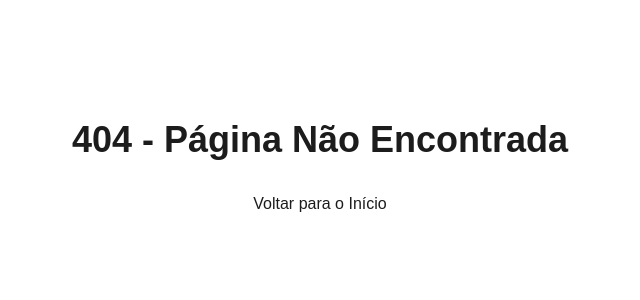
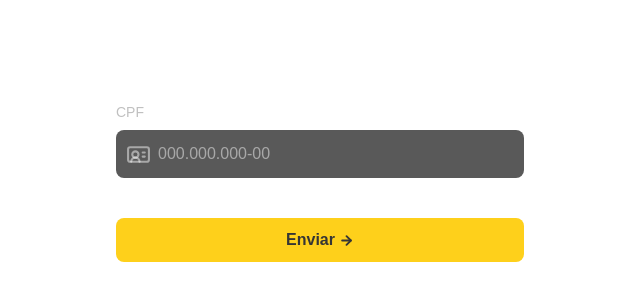
Before and after one commit to Jeep-Club/front-end-web-application, a Next.js app: page /forgot-password in a window 1280 px wide. Before the commit this address had no page. Shown: the part 232-532 px from the top of the page, without its empty margins (320-960 px from the left). Built offline with nearby package versions, Linux system fonts and the light colour scheme.

Commit message:
trabalhando em progresso

```diff
--- /dev/null
+++ b/src/app/forgot-password/page.tsx
@@ -0,0 +1,11 @@
+import FormForgotPassword from "@/components/pages/forgot-password/form";
+
+export default function ForgotPasswordPage() {
+    return (
+        <main className="flex min-h-screen flex-col items-center justify-center p-4">
+            <div className="w-full max-w-md">
+                <FormForgotPassword />
+            </div>
+        </main>
+    );
+}
--- /dev/null
+++ b/src/components/pages/forgot-password/form.tsx
@@ -0,0 +1,72 @@
+'use client';
+
+import { useRouter } from "next/navigation";
+import { useMutation } from '@tanstack/react-query';
+import toast from "react-hot-toast";
+import { Form } from "@/components/common/form";
+import { Button } from "@/components/common/button";
+import { ArrowRight, LoaderCircle } from "lucide-react";
+import InputCPF from "@/components/common/input/input-cpf";
+
+// IMPORTANTE: Lembre-se de criar essa Action e o Schema no seu projeto
+import forgotPasswordAction from '@/actions/forgot-password';
+import { forgotPasswordRequestSchema, ForgotPasswordRequestType } from "@/schemas/auth/forgot-password/forgotPasswordRequest";
+
+export default function FormForgotPassword() {
+    const router = useRouter();
+
+    const mutation = useMutation({
+        mutationFn: forgotPasswordAction,
+        onSuccess: () => {
+            toast.success('Instruções enviadas com sucesso!');
+            router.push("/login"); // Redireciona o usuário de volta
+        },
+        onError: (error) => toast.error(error.message || 'Erro ao solicitar nova senha. Verifique o CPF e tente novamente.')
+    });
+
+    const isLoading = mutation.isPending;
+
+    const handleSubmit = async (data: ForgotPasswordRequestType) => {
+        mutation.mutateAsync(data);
+    }
+
+    return (
+        <div className="w-full flex flex-col items-center justify-center gap-5 p-5">
+            <div className="w-full text-center">
+                <h2 className="text-2xl font-bold text-white mb-2">Recuperar Senha</h2>
+                <p className="text-sm text-j-transparent-white">
+                    Digite seu CPF para receber as instruções de recuperação.
+                </p>
+            </div>
+
+            <Form<ForgotPasswordRequestType>
+                schema={forgotPasswordRequestSchema}
+                onSubmit={handleSubmit}
+                onError={(errors) => console.log(errors)}
+            >
+                <InputCPF />
+
+                <Button
+                    type="submit"
+                    disabled={isLoading}
+                    className="w-full mt-4"
+                >
+                    {isLoading ? (
+                        <>Enviando<LoaderCircle size={15} strokeWidth={3} className="animate-spin"/></>
+                    ) : (
+                        <>Enviar<ArrowRight size={15} strokeWidth={3}/></>
+                    )}
+                </Button>
+
+                {/* Botão para voltar ao login */}
+                <button
+                    type="button"
+                    className="mt-2 text-sm text-j-transparent-white hover:text-j-yellow-300 transition-colors duration-300 w-full text-center"
+                    onClick={() => router.push('/login')}
+                >
+                    Lembrei minha senha
+                </button>
+            </Form>
+        </div>
+    );
+}
--- /dev/null
+++ b/src/schemas/auth/forgot-password/forgotPasswordRequest.ts
@@ -0,0 +1,8 @@
+import { z } from "zod";
+
+export const forgotPasswordRequestSchema = z.object({
+    cpf: z.string().min(11, "Por favor, insira um CPF válido."),
+    // Adicione outras regras do CPF aqui se o seu InputCPF não tratar o mask automaticamente no submit
+});
+
+export type ForgotPasswordRequestType = z.infer<typeof forgotPasswordRequestSchema>;
```
Also changed, not shown: 1 other file (tests, documents, lock files or other folders).
